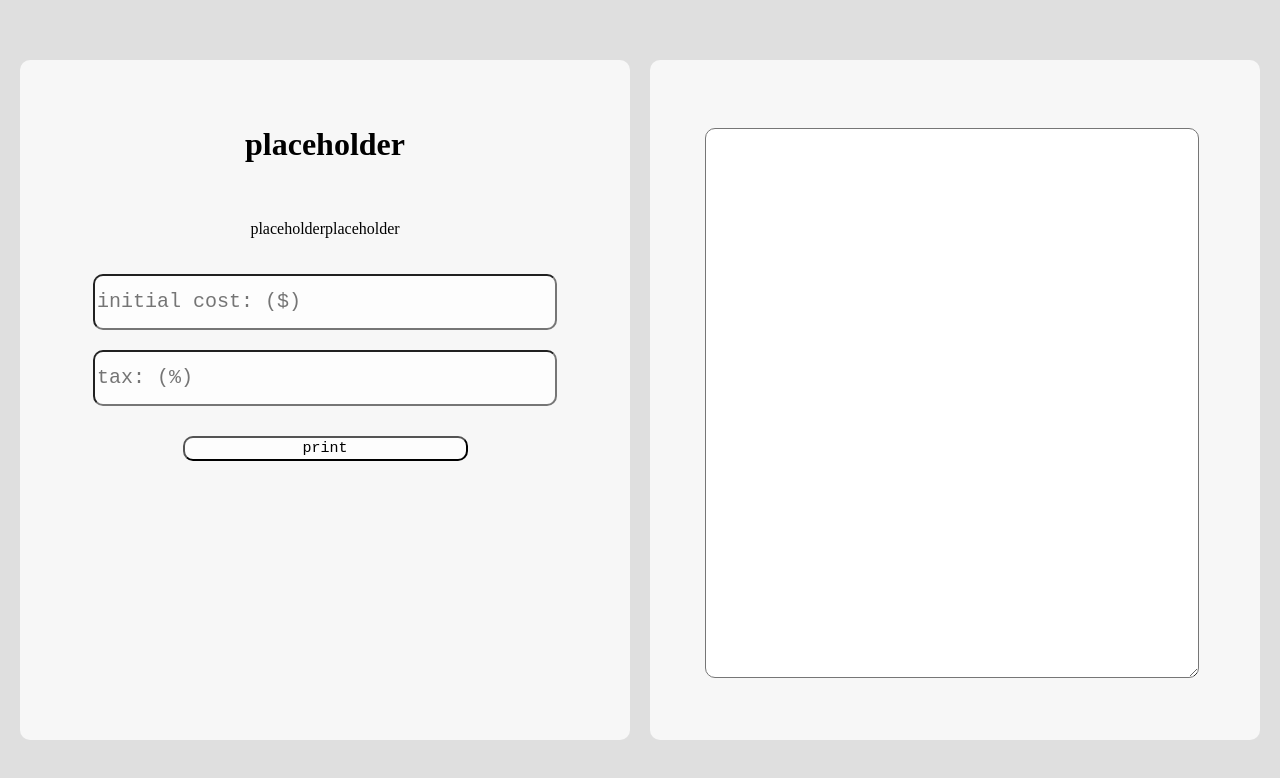
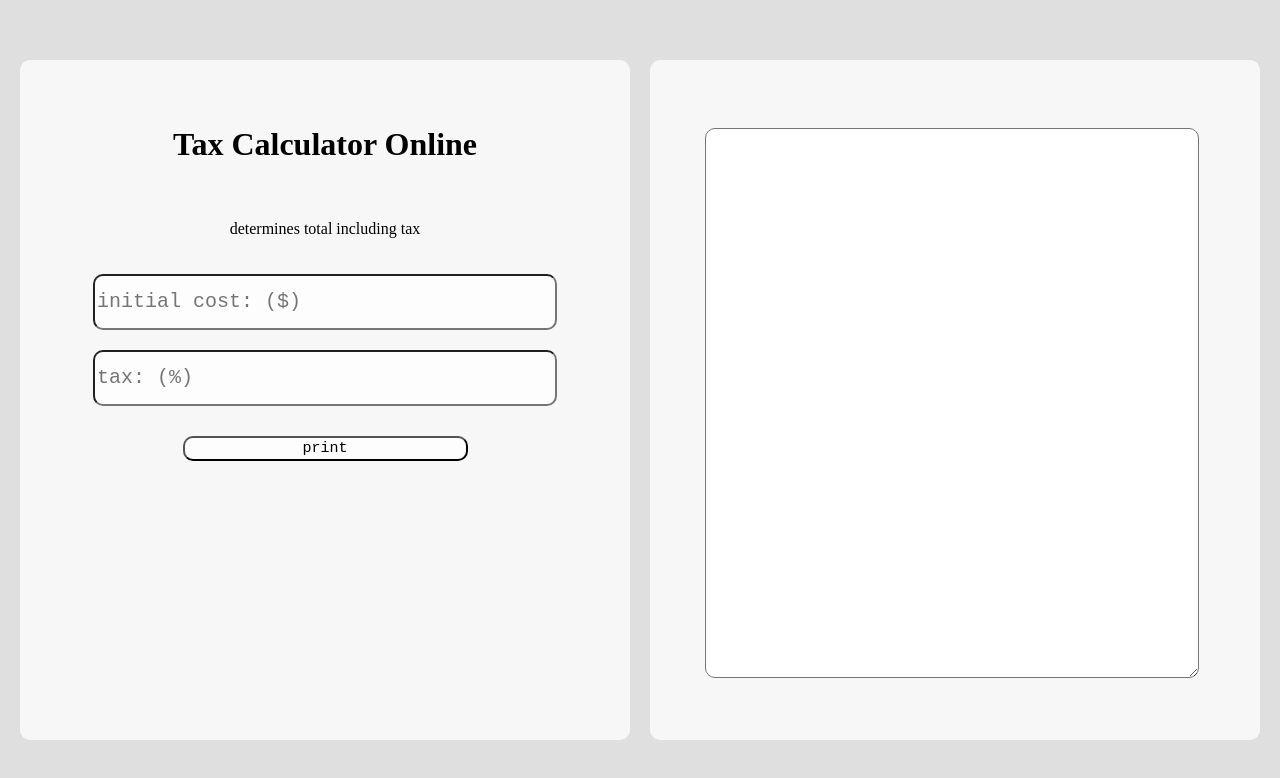
Before and after one commit to absurdo-liver/taxCalculatorOnline, a plain HTML site: page index.html in a window 1280 px wide. Drawn offline with Linux system fonts and the light colour scheme.

Commit message:
Update index.html

```diff
--- a/index.html
+++ b/index.html
@@ -94,8 +94,8 @@
 <body>
     <div class="container">
         <div id='calculatorBody'>
-            <h1>placeholder</h1>
-            <p>placeholderplaceholder</p>
+            <h1>Tax Calculator Online</h1>
+            <p>determines total including tax</p>
             <input type="number" placeholder="initial cost: ($)" min="0" id='costInput'>
             <input type="number" placeholder="tax: (%)" min="0" id='taxInput'>
             <button id='calculateButton'>print</button>
```
